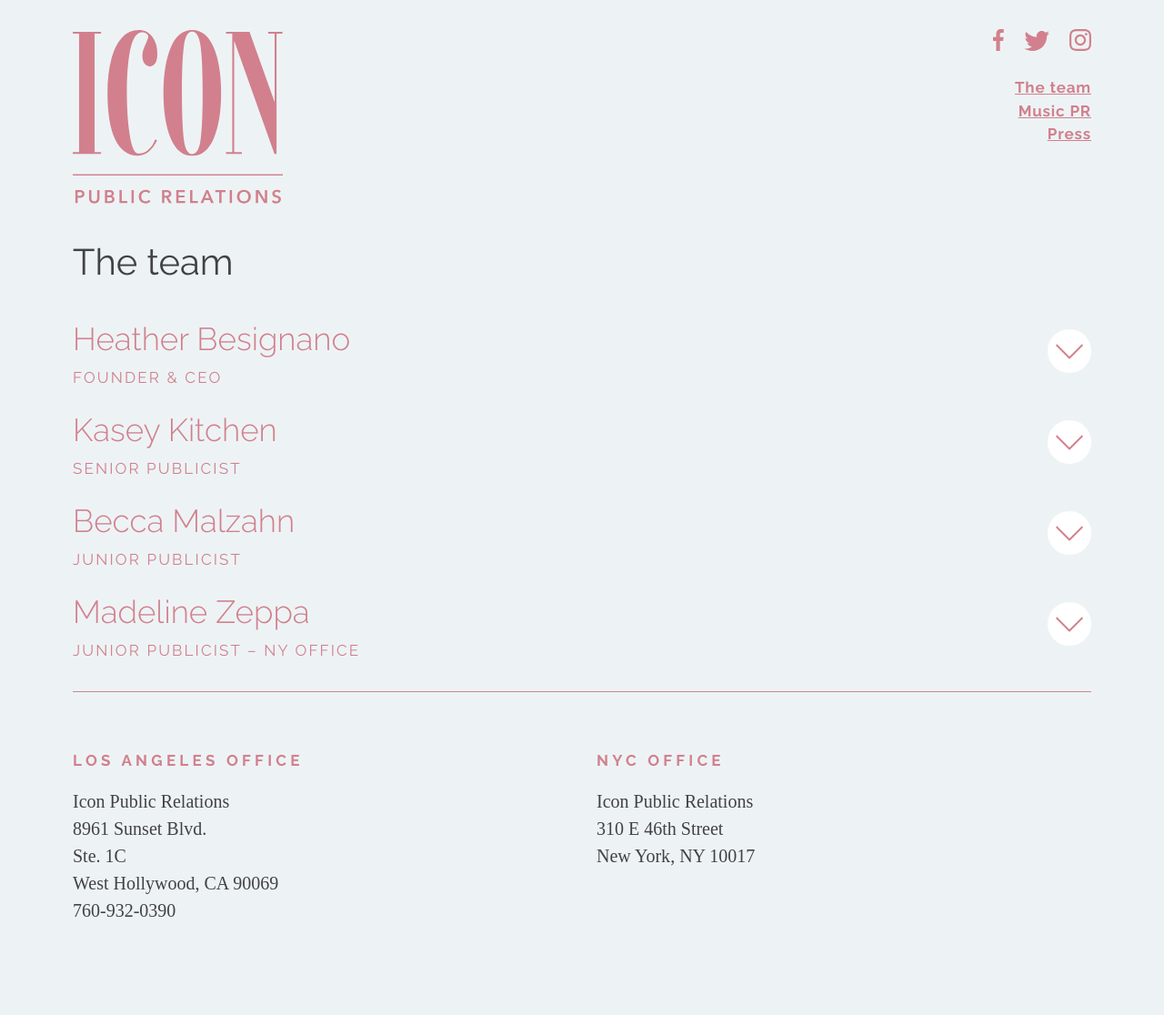
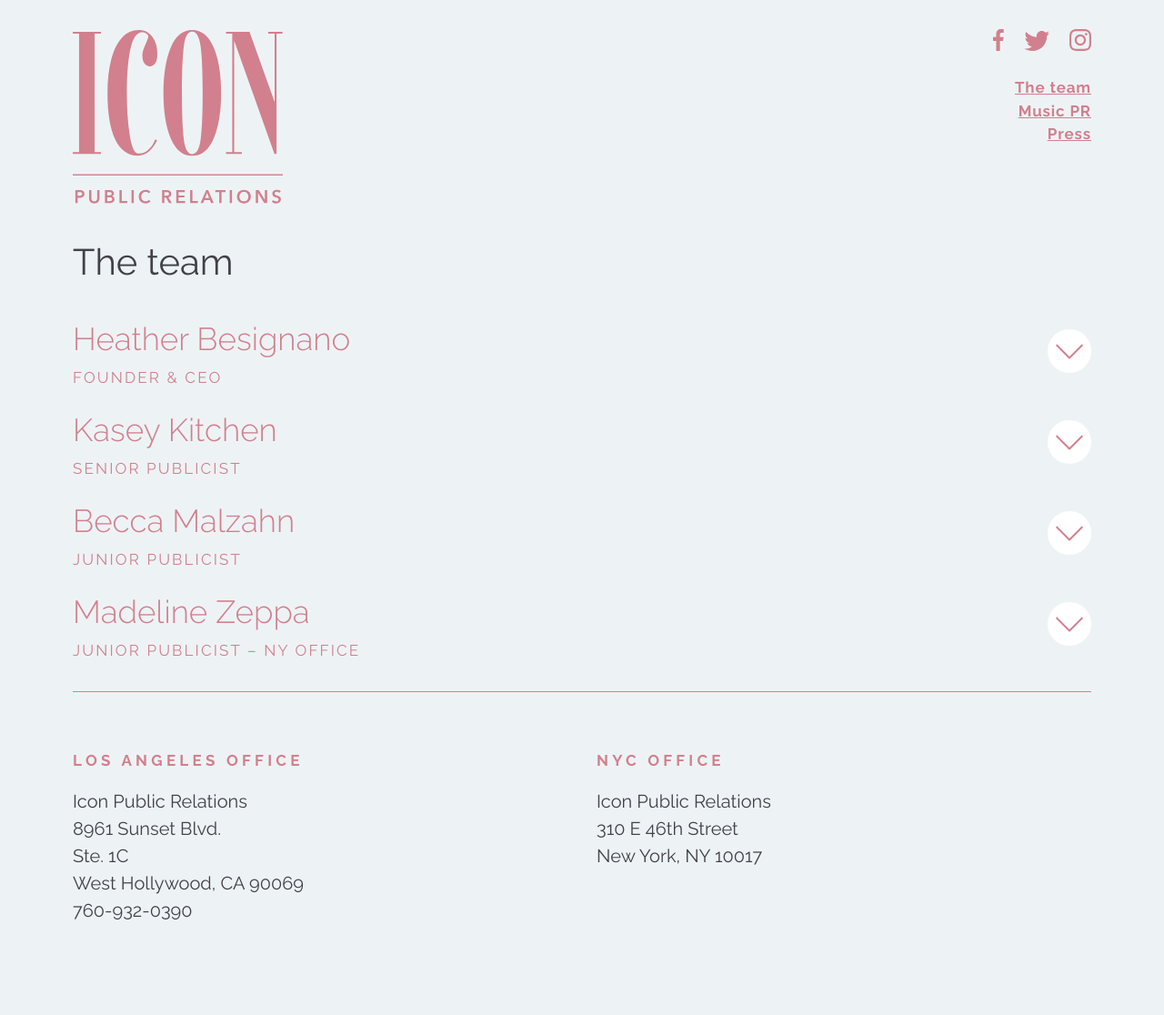
Before and after one commit to jgilyead/icon-pr, a Jekyll site: the page built from team/index.html, in a window 1280 px wide. Shown: the whole page at 91% size. Built offline with Jekyll 4.4.1, drawn with Linux system fonts in a browser that asks for light colours; nearby versions of some CDN libraries; some web fonts are replaced.

Commit message:
Replaced Source Serif paragraph font with Raleway

```diff
--- a/_includes/head.html
+++ b/_includes/head.html
@@ -9,6 +9,6 @@
 
     <link rel="stylesheet" href="{{ "/assets/css/style.css" | prepend: site.baseurl }}">
 
-    <link href="https://fonts.googleapis.com/css?family=Raleway:300,400,700|Source+Serif+Pro:400,700" rel="stylesheet">
+    <link href="https://fonts.googleapis.com/css?family=Raleway:300,400,700" rel="stylesheet">
 
 </head>
--- a/assets/css/base.scss
+++ b/assets/css/base.scss
@@ -17,7 +17,6 @@
 }
 
 p {
-  font-family: 'Source Serif Pro', serif;
   text-align: left;
   margin: 1em 0;
 }
```
Also changed, not shown: team/index.html (+0 -12 lines).
